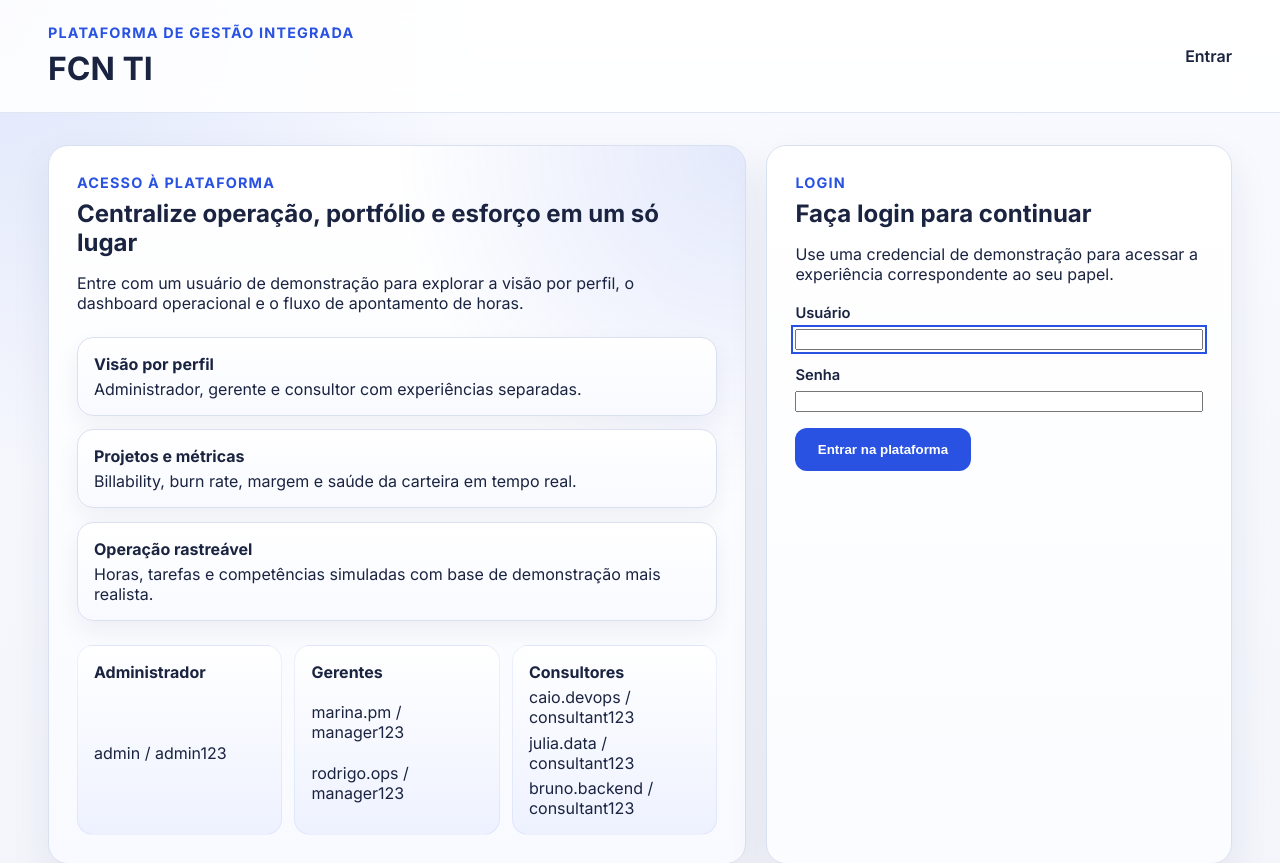
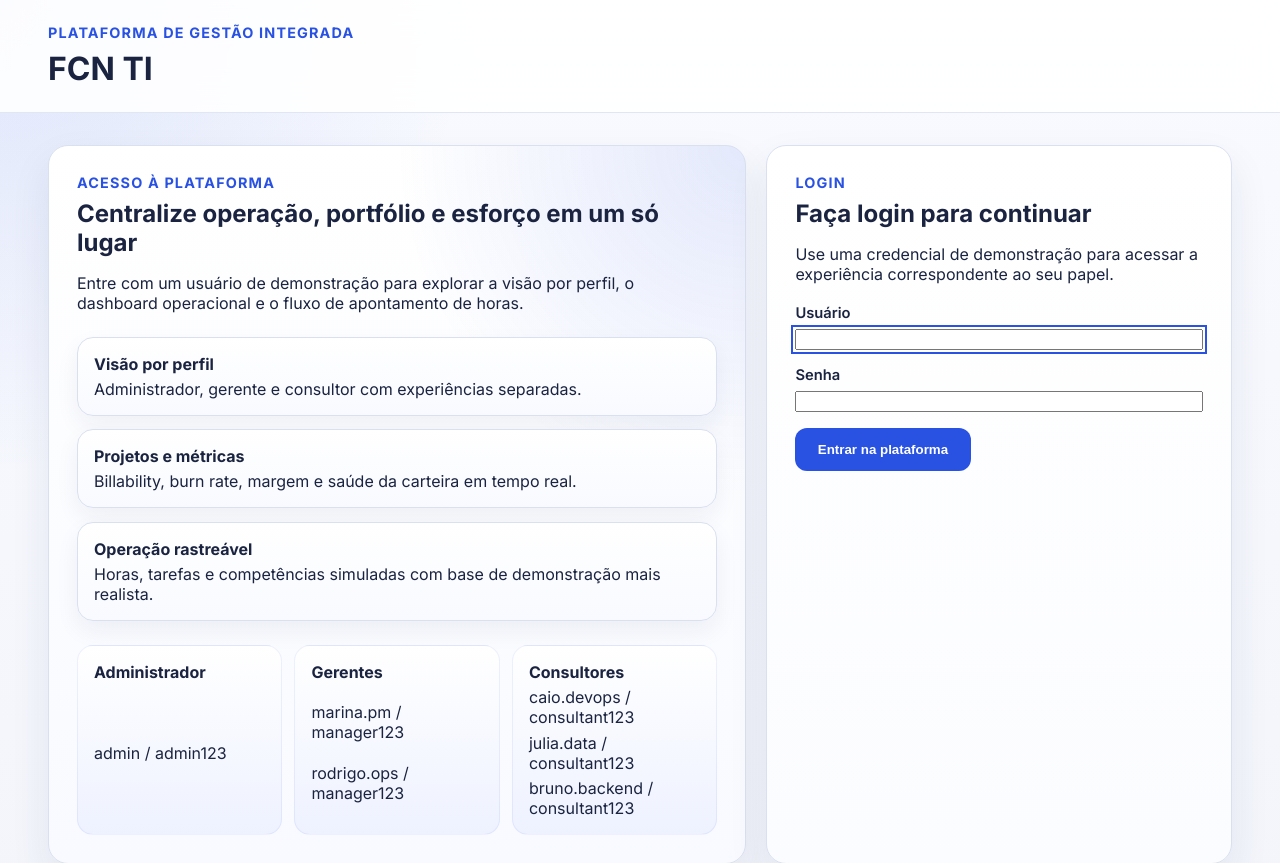
Before and after one commit to Hir4/drp03-pi-database, a Django app: page /login/ in a window 1280 px wide. Shown: the top 863 px of the page. Run offline with Django 5.2, Linux system fonts and the light colour scheme.

Commit message:
Remover btn entrar do topo

```diff
--- a/backend/core/templates/core/base.html
+++ b/backend/core/templates/core/base.html
@@ -94,7 +94,7 @@
                 <h1>FCN TI</h1>
             </div>
             <nav aria-label="Navegação pública">
-                <a href="{% url 'core:login' %}">Entrar</a>
+                <!-- <a href="{% url 'core:login' %}">Entrar</a> -->
             </nav>
         </header>
         <main id="main-content" class="page-shell public-shell" role="main" tabindex="-1">
```
